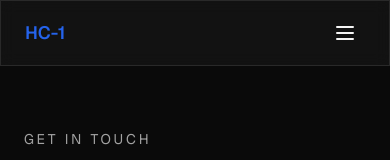
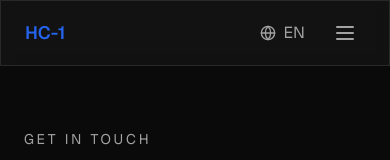
Before and after one commit to zefparis/hybrid-concept, a Next.js app: page /en/contact in a window 390 px wide. Shown: the top 160 px of the page. Built offline with nearby package versions, Linux system fonts and the light colour scheme.

Commit message:
fix: add language switcher to mobile header

```diff
--- a/src/components/layout/Header.tsx
+++ b/src/components/layout/Header.tsx
@@ -65,9 +65,11 @@
             </Button>
           </div>
 
-          {/* Mobile Menu Button */}
+          {/* Mobile Language + Menu Button */}
+          <div className="lg:hidden flex items-center gap-2">
+            <LanguageSwitcher />
             <button
-            className="lg:hidden p-2 text-[var(--text-secondary)] hover:text-[var(--text-primary)]"
+              className="p-2 text-foreground-secondary hover:text-foreground"
               onClick={() => setIsMobileMenuOpen(!isMobileMenuOpen)}
               aria-label="Toggle menu"
             >
@@ -79,6 +81,7 @@
                 )}
               </svg>
             </button>
+          </div>
         </nav>
       </div>
 
```
Lines whose indentation alone changed are shown as unchanged.
